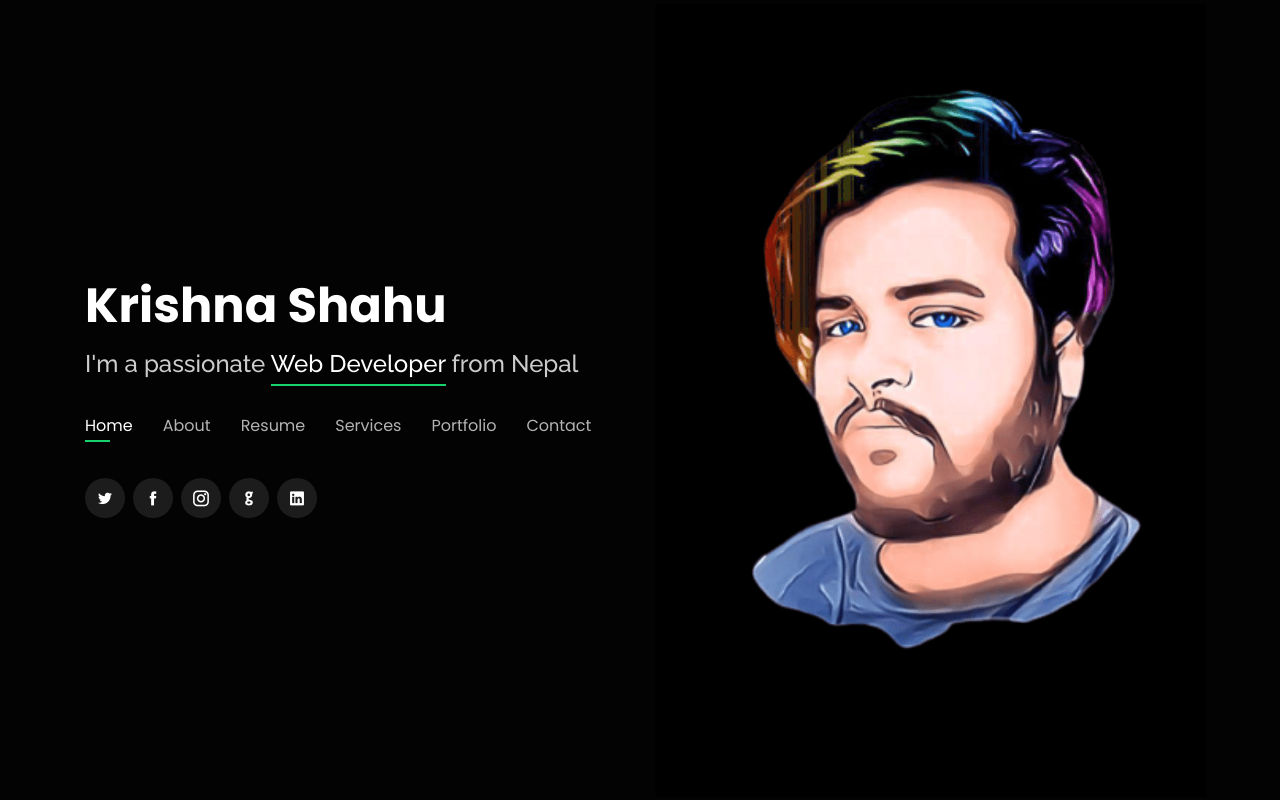
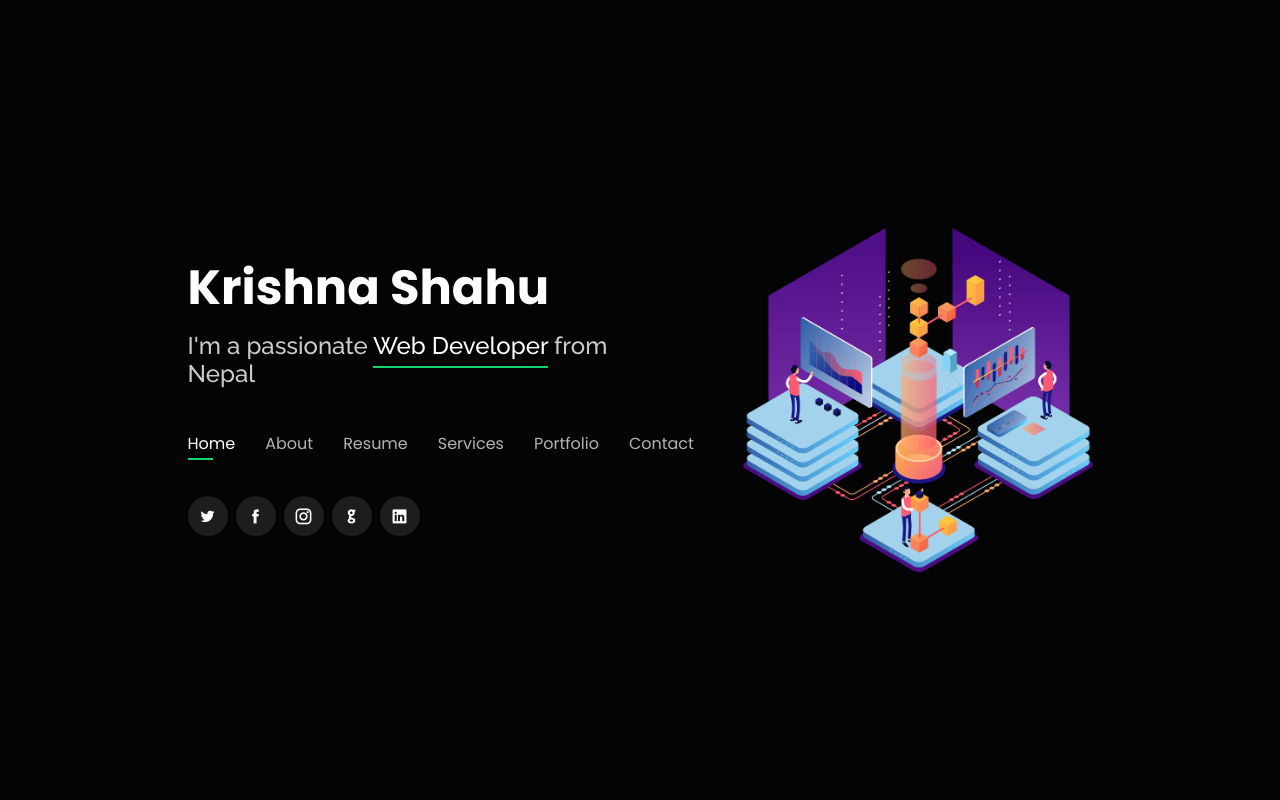
Before and after one commit to krishshah920/portfolio, a web app: file index.html in a window 1280 px wide. Run offline with its HTML, style and script files only (its server is not run), Linux system fonts and the light colour scheme; some libraries are stand-ins or nearby versions.

Commit message:
bg improvement

```diff
--- a/assets/css/style.css
+++ b/assets/css/style.css
@@ -10,7 +10,7 @@ body {
 body::before {
   content: "";
   position: fixed;
-  background: #040404 url("../img/bg3.png") top right no-repeat;
+  background-color: #040404;
   background-size: cover;
   left: 0;
   right: 0;
--- a/index.html
+++ b/index.html
@@ -38,11 +38,10 @@
 
   <!-- ======= Header ======= -->
   <header id="header" class="header-tops">
-    <div class="container">
-
+    <div class="container" >
+      <div class="row justify-content-center">
+      <div class="col-xl-5 col-lg-6 pt-3 pt-lg-0 order-2 order-lg-1 d-flex flex-column justify-content-center"style="margin:40px ;">
       <h1><a href="index.html">Krishna Shahu</a></h1>
-      <!-- Uncomment below if you prefer to use an image logo -->
-      <!-- <a href="index.html" class="mr-auto"><img src="assets/img/logo.png" alt="" class="img-fluid"></a> -->
       <h2>I'm a passionate <span>Web Developer</span> from Nepal</h2>
 
       <nav class="nav-menu d-none d-lg-block">
@@ -51,7 +50,7 @@
           <li><a href="#about">About</a></li>
           <li><a href="#resume">Resume</a></li>
           <li><a href="#services">Services</a></li>
-          <li><a href="#about">Portfolio</a></li>
+          <li><a href="#portfolio">Portfolio</a></li>
           <li><a href="#contact">Contact</a></li>
         </ul>
       </nav><!-- .nav-menu -->
@@ -63,7 +62,11 @@
         <a href="https://github.com/krishshah920" target="_blank" class="github"><i class="icofont-github"></i></a>
         <a href="https://www.linkedin.com/in/krishna-shahu-4b20b516a/" target="_blank" class="linkedin"><i class="icofont-linkedin"></i></a>
       </div>
-
+      </div>
+      <div class="col-xl-4 col-lg-6 order-1 order-lg-2 hero-img" data-aos="zoom-in" data-aos-delay="150"style="margin:40px ;">
+        <img src="assets/img/hero-img.png" class="img-fluid animated" alt="">
+      </div>
+    </div>
     </div>
   </header><!-- End Header -->
 
@@ -532,7 +535,7 @@
   </section><!-- End Services Section -->
 
   <!-- ======= Portfolio Section ======= -->
-  <section id="portfolio" class="portfolio">
+  <!-- <section id="portfolio" class="portfolio">
     <div class="container">
 
       <div class="section-title">
@@ -682,7 +685,11 @@
       </div>
 
     </div>
-  </section><!-- End Portfolio Section -->
+  </section> -->
+   <!-- End Portfolio Section -->
+   <section id="portfolio" class="portfolio">
+     <div class="container"><img style="height: auto;width: 100%;"src="assets/img/uc.jpg" alt="under construction"></div>
+   </section>
 
   <!-- ======= Contact Section ======= -->
   <section id="contact" class="contact">
```
Also changed, not shown: assets/img/bg4.png (added), assets/img/hero-img.png (added), assets/img/uc.jpg (added).
